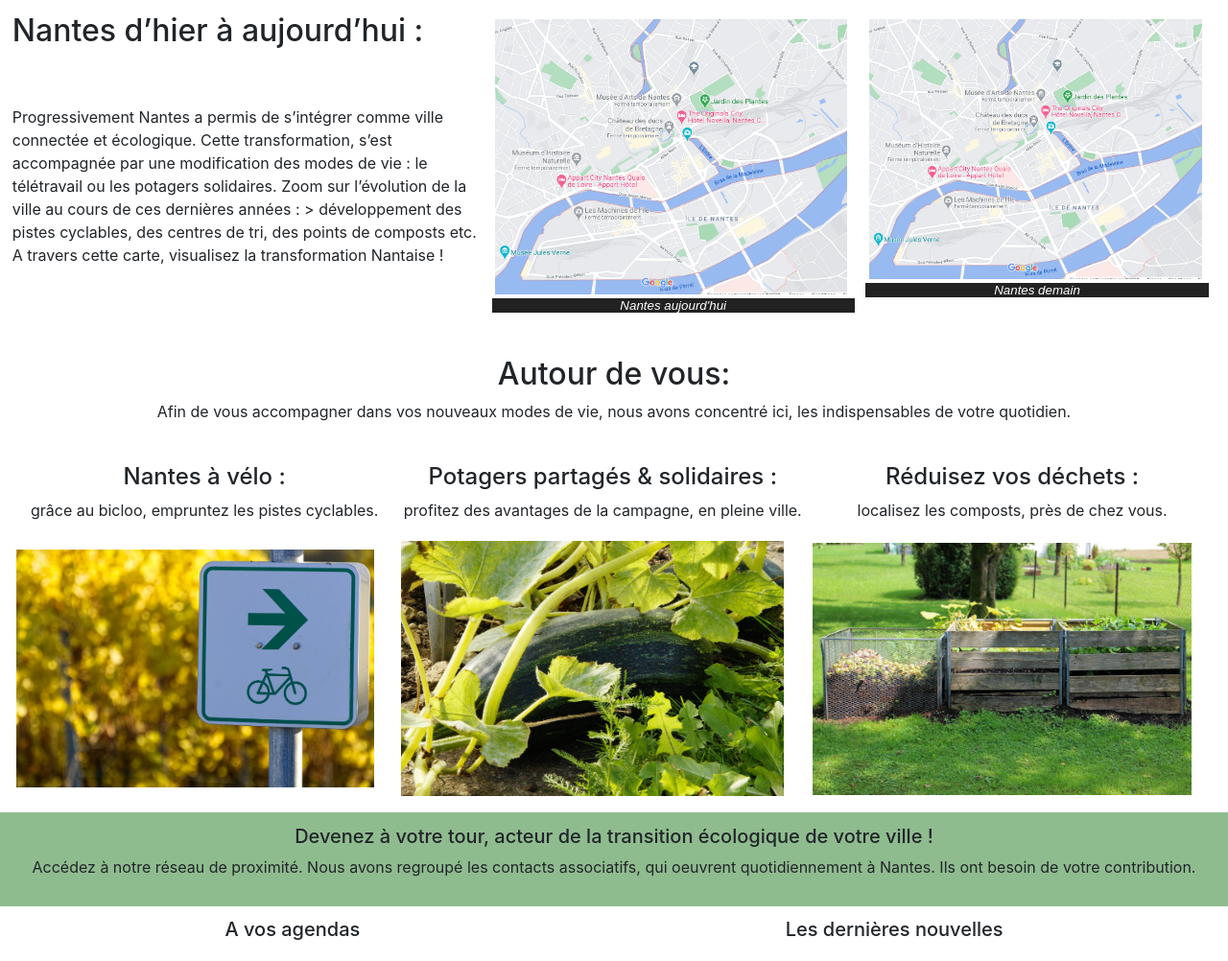
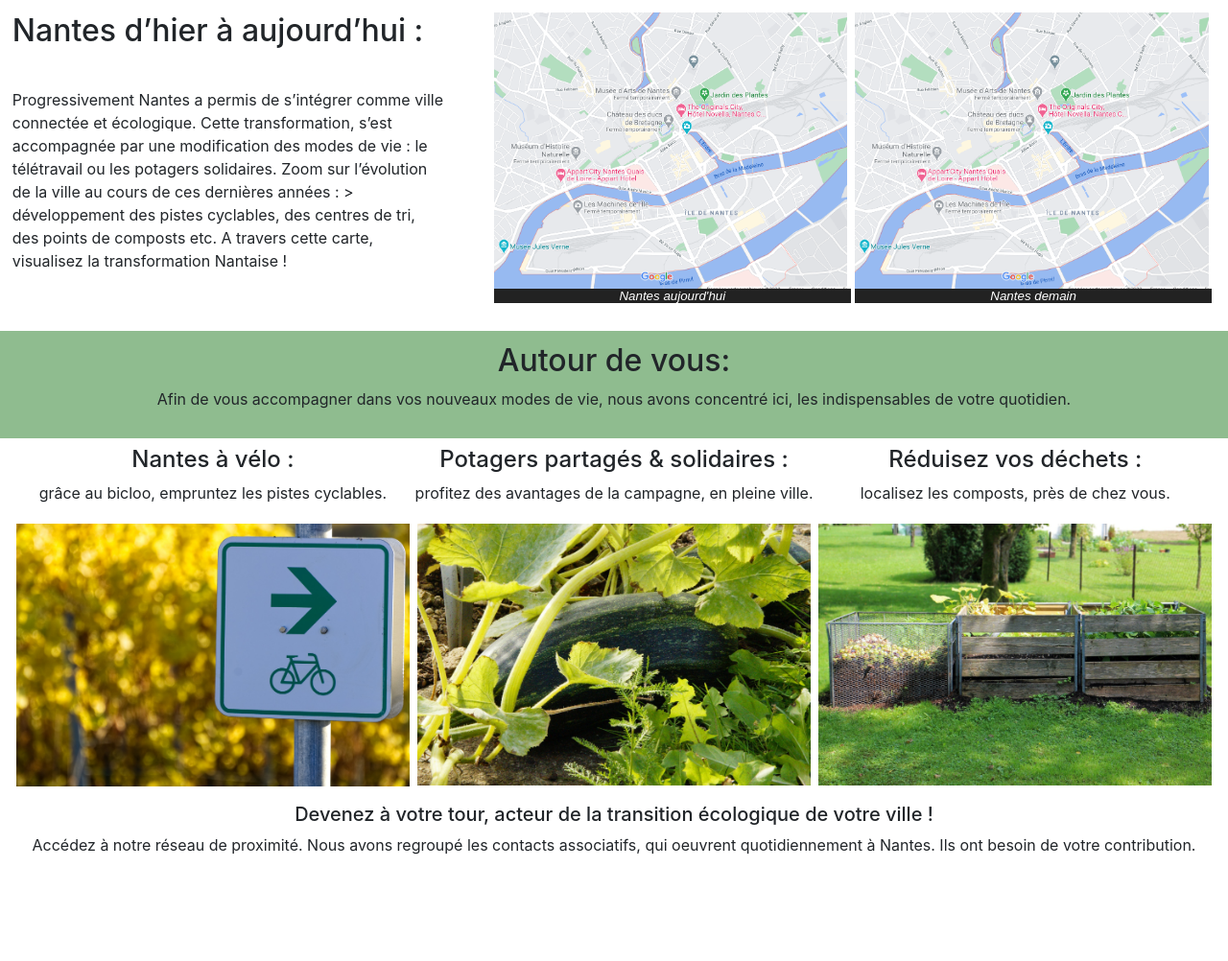
Before and after one commit to Jterom/Workshop2020, a PHP site: page / in a window 1280 px wide. Shown: the part 56-1058 px from the top of the page at 96% size. After the commit the page ends 947 px from the top, so only its background shows below. Run offline with PHP 8.4, Linux system fonts and the light colour scheme; some libraries are stand-ins or nearby versions.

Commit message:
Modification Accueil n°2

```diff
--- a/index.php
+++ b/index.php
@@ -33,6 +33,7 @@
     <p>Afin de vous accompagner dans vos nouveaux modes de vie, nous avons concentré ici, les indispensables de votre quotidien.</p>
 </div>
 
+
 <div class="lien">
     <h4 id="velo_title">Nantes à vélo :</h4>
     <p id="velo_resume">grâce au bicloo, empruntez les pistes cyclables. </p>
@@ -51,14 +52,6 @@
     <p id="actors_resume">Accédez à notre réseau de proximité. Nous avons regroupé les contacts associatifs, qui oeuvrent quotidiennement à Nantes. Ils ont besoin de votre contribution. </p>
 </div>
 
-<div class="flux">
-    <h5 id="agendas_title">A vos agendas</h5>
-    <h5 id="nouvelles_title">Les dernières nouvelles</h5>
-
-</div>
-
-
-
 
 
 
--- a/src/css/index.css
+++ b/src/css/index.css
@@ -13,7 +13,7 @@ head{
     padding: 1%;
     grid-row-start: 2;
     display: grid;
-    grid-template-columns: auto auto auto;
+    grid-template-columns: 40% 30% auto;
     grid-template-rows: auto auto ;
 }
 
@@ -25,25 +25,31 @@ head{
 .resume_map #resume{
     grid-row-start: 2;
     grid-column-start: 1;
+    padding-right: 10%;
 }
-.resume_map figure{
-    padding: 1%;
-    width: 99%;
+
+.resume_map img,figure{
+    padding: 0% 1% 0% 0%;
+
+    width: 100%;
     grid-row-start: 1;
     grid-row-end: span 2;
+    object-fit: cover;
+
 }
 
-.resume_map img{
-    padding: 1%;
-    width: 99%;
-    grid-row-start: 1;
-    grid-row-end: span 2;
-}
 .resume_map figcaption{
+    width: 100%;
     background-color: #222;
     color: #fff;
     font: italic smaller sans-serif;
     text-align: center;
+    align-items: center;
+}
+
+
+.resume_map figcaption{
+
 }
 .resume_map #map_today{
     grid-column-start: 2;
@@ -58,6 +64,7 @@ head{
     grid-row-start: 3;
     display: grid;
     grid-template-rows: auto auto;
+    background-color: darkseagreen;
 }
 
 .around_you h2{
@@ -72,21 +79,24 @@ head{
 
 /*Partie sur les liens vers les autres pages*/
 .lien{
-    padding: 1%;
+    padding-left: 1%;
     grid-row-start: 4;
     display: grid;
     grid-template-rows: auto auto auto;
-    grid-template-columns: auto auto auto;
+    grid-template-columns: 33% 33% 33%;
     align-items: center;
 }
+
 .lien h4{
+    padding-top: 2%;
     grid-row-start: 1;
     text-align: center;
 }
 
 .lien img{
+    max-width: 100%;
+    height: auto;
     padding: 1%;
-    width: 95%;
     grid-row-start: 3;
 }
 
@@ -102,15 +112,5 @@ head{
     display: grid;
     grid-template-rows: auto auto;
     text-align: center;
-    background-color: darkseagreen;
+
 }
-
-/*Partie flux*/
-.flux {
-    padding: 1%;
-    grid-row-start: 6;
-    display: grid;
-    grid-template-columns: auto auto;
-    grid-template-rows: auto auto;
-    text-align: center;
-}
```
Also changed, not shown: src/ressources/Logo_workshop.png (added).
